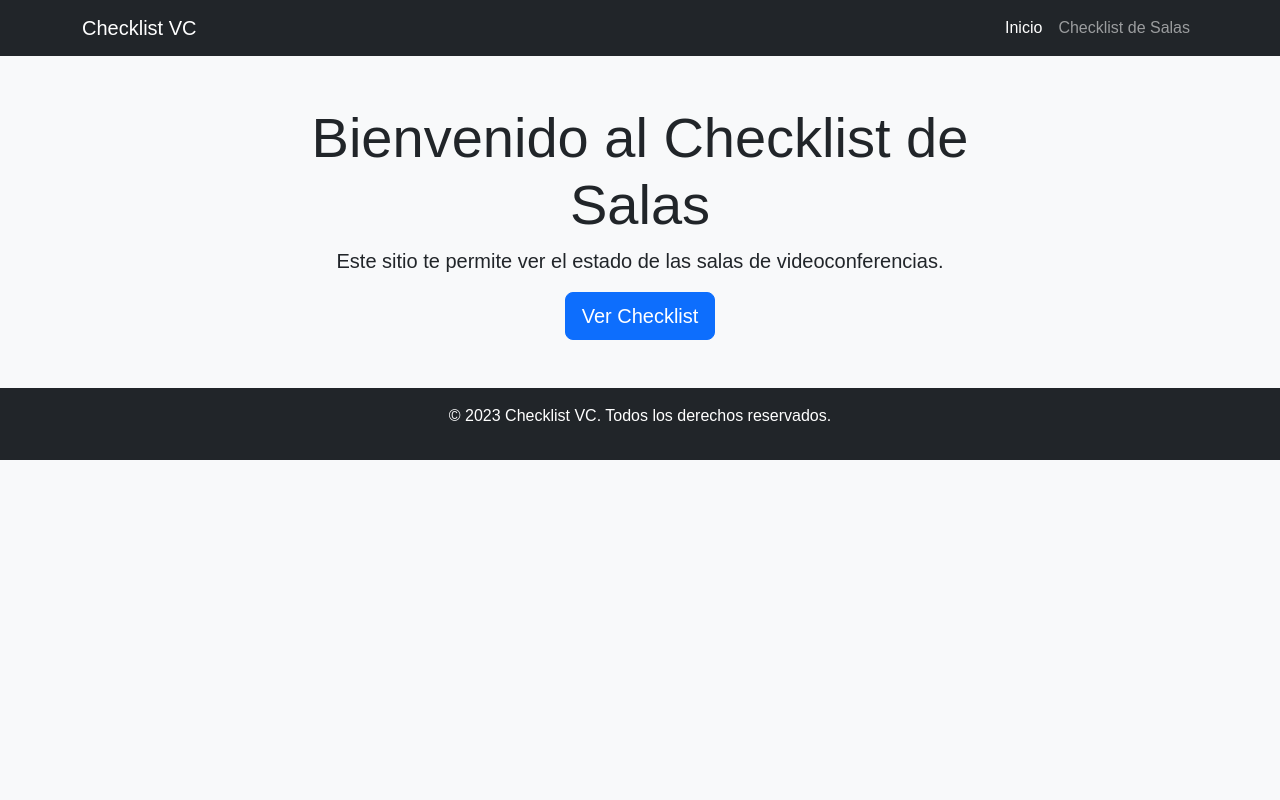
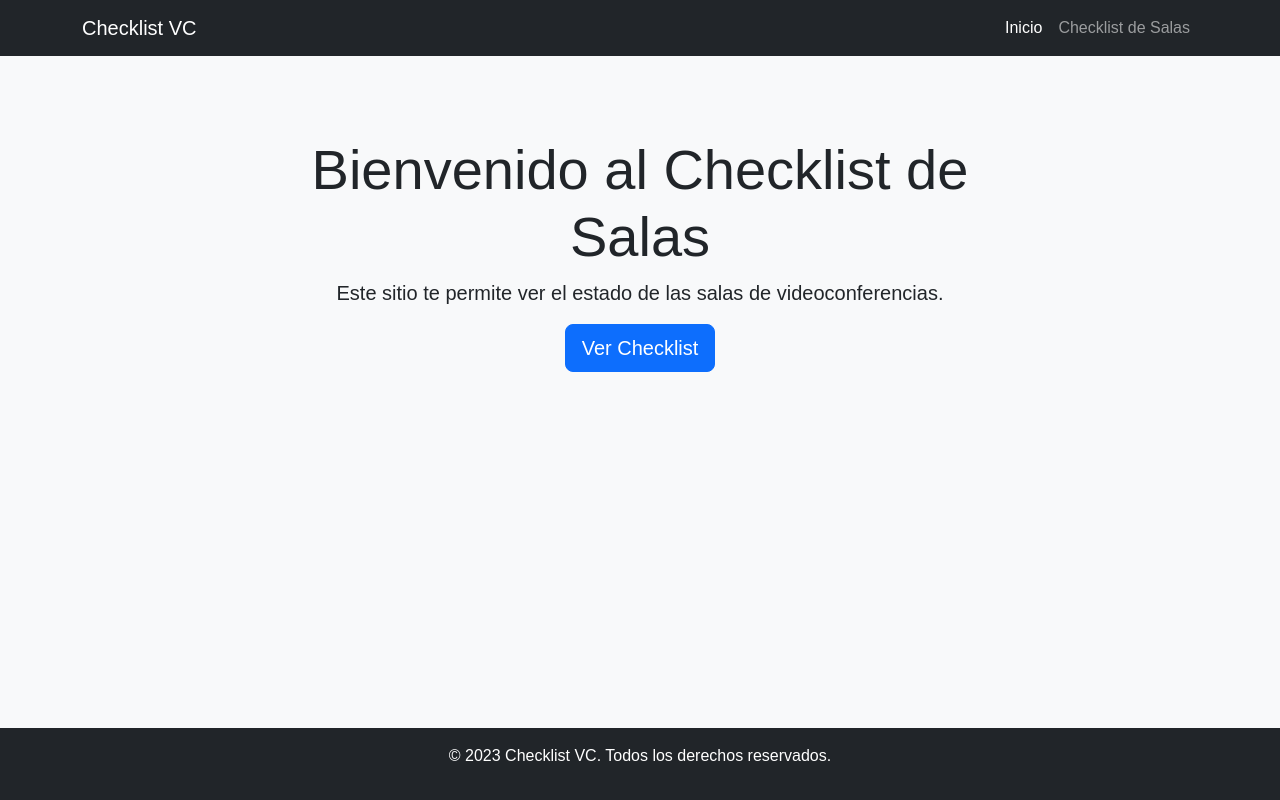
Before and after one commit to leeandroo1/checklistvc, a plain HTML site: page index.html in a window 1280 px wide. Drawn offline with nearby package versions, Linux system fonts and the light colour scheme.

Commit message:
Correcciones menores

```diff
--- a/index.html
+++ b/index.html
@@ -23,7 +23,7 @@
                         <a class="nav-link active" href="index.html">Inicio</a>
                     </li>
                     <li class="nav-item">
-                        <a class="nav-link" href="checklist.html">Checklist de Salas</a>
+                        <a class="nav-link" href="check.html">Checklist de Salas</a>
                     </li>
                 </ul>
             </div>
--- a/styles.css
+++ b/styles.css
@@ -16,6 +16,22 @@ body {
     padding: 2rem;
 }
 
+/* Estilos para el contenido principal */
+main {
+    padding: 2rem;
+    max-width: 800px;
+    margin: 0 auto;
+    margin-bottom: 100px; /* Ajusta este valor según la altura del footer */
+}
+
+/* Estilos para el footer */
 footer {
-    margin-top: 2rem;
+    background-color: #333;
+    color: white;
+    text-align: center;
+    padding: 1rem;
+    position: fixed; /* Fija el footer en la parte inferior */
+    left: 0;
+    bottom: 0;
+    width: 100%;
 }
```
